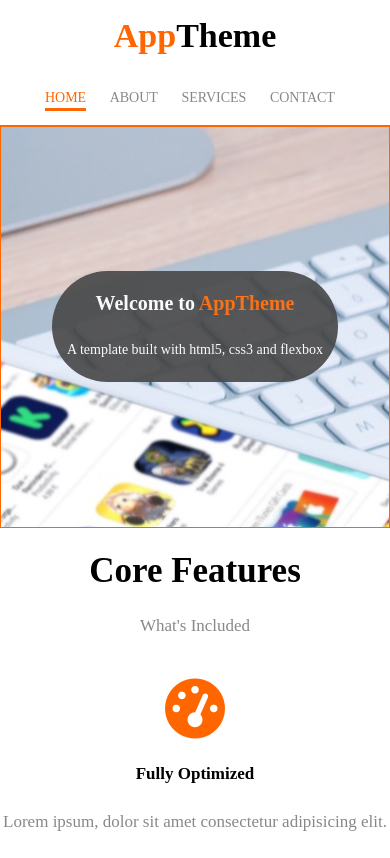
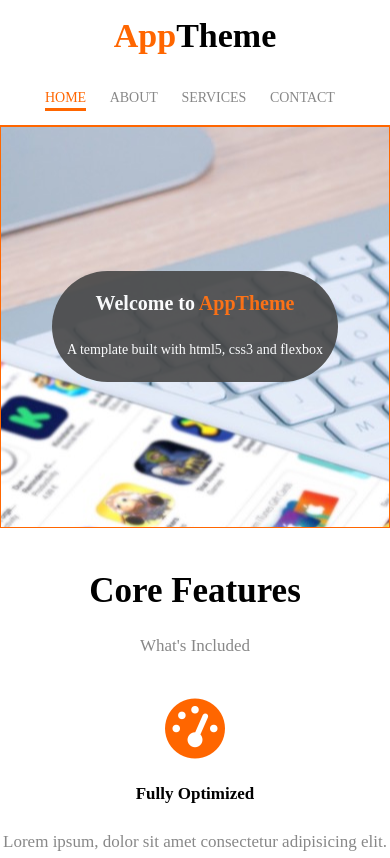
Before and after one commit to felabel/flexboxgrid-website, a plain HTML site: page index.html in a window 390 px wide. Shown: the top 858 px of the page. Drawn offline with Linux system fonts and the light colour scheme.

Commit message:
Update style.css

```diff
--- a/css/style.css
+++ b/css/style.css
@@ -258,6 +258,12 @@ img{
     .contact form button{
         width: 100%;
 
+   }
+
+
+   #features h2 {
+        margin-top: 20px! important;
+
     }
     /* #navbar{
         margin: 0!important;
```
